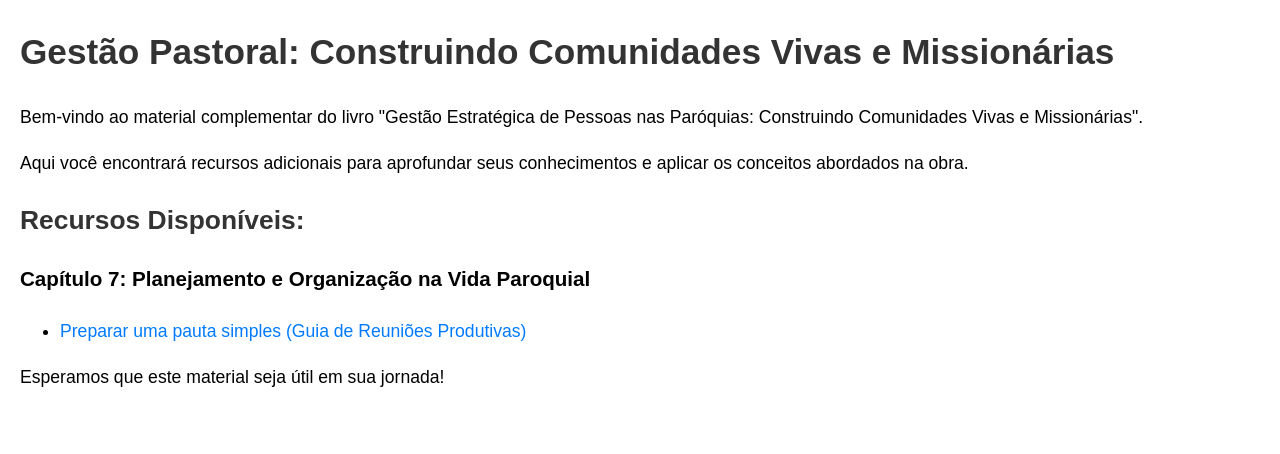
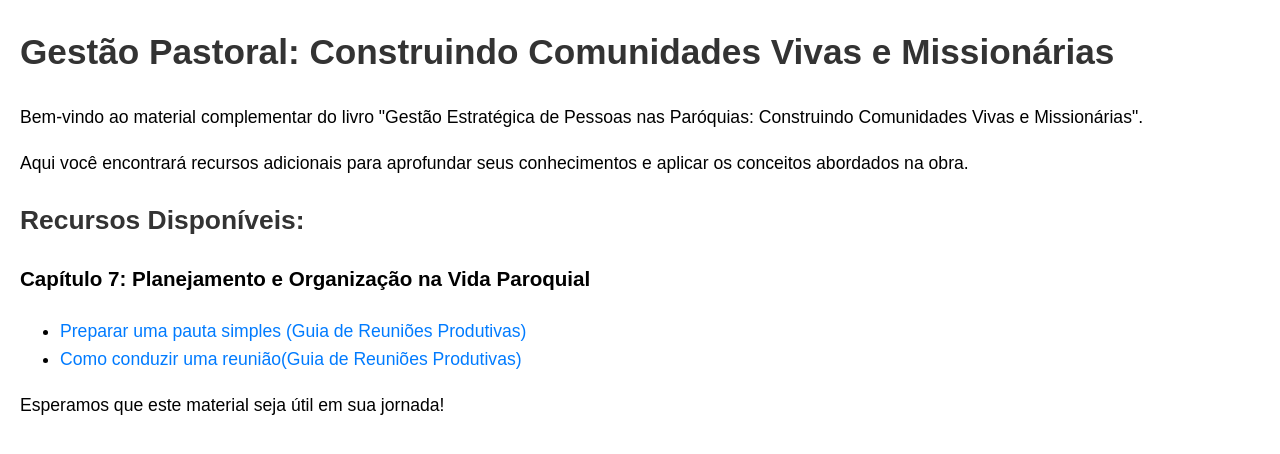
Before and after one commit to pegardini/gestao_pastoral_comunidades_vivas, a plain HTML site: page index.html in a window 1280 px wide. Drawn offline with Linux system fonts and the light colour scheme.

Commit message:
Update index.html

```diff
--- a/index.html
+++ b/index.html
@@ -22,6 +22,7 @@
 
     <ul>
         <li><a href="/gestao_pastoral_comunidades_vivas/pauta_simples.html">Preparar uma pauta simples (Guia de Reuniões Produtivas)</a></li>
+        <li><a href="/gestao_pastoral_comunidades_vivas/conduzir_reunioes.html">Como conduzir uma reunião(Guia de Reuniões Produtivas)</a></li>
         <!-- Adicione mais links para outros arquivos Markdown ou HTML aqui, se tiver -->
     </ul>
 
```
